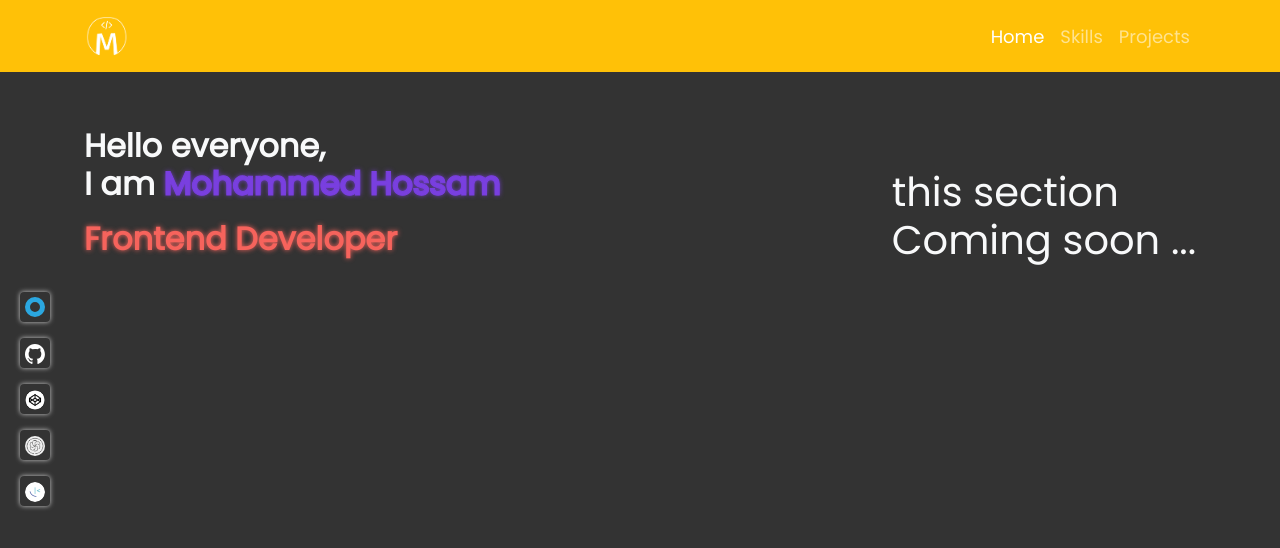
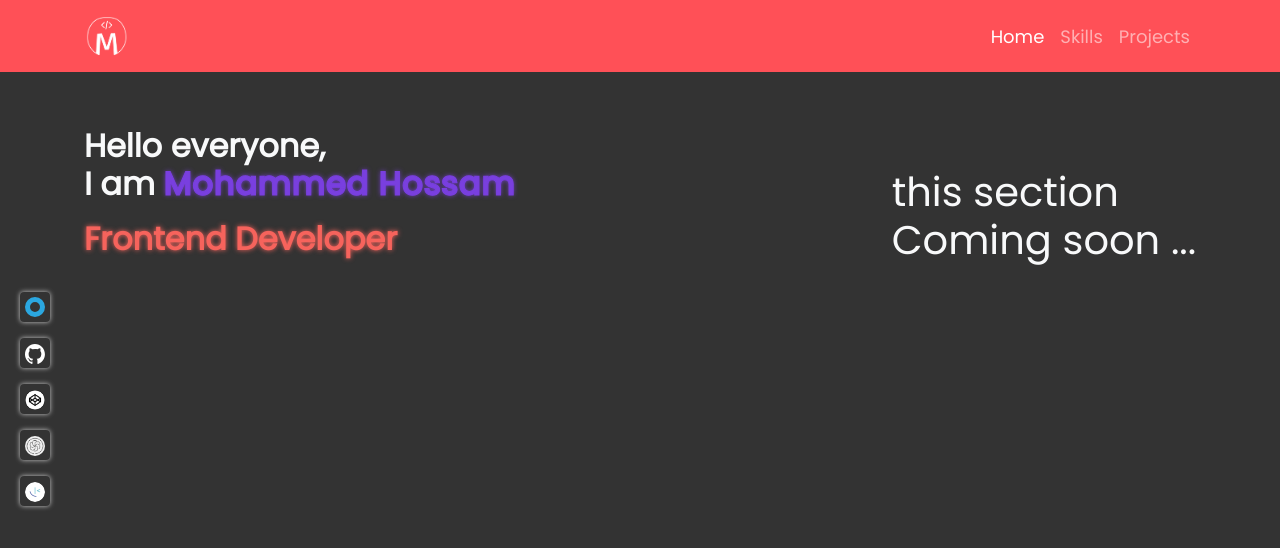
Before and after one commit to 687edf53/My_Profile, a React (Vite) app: page / in a window 1280 px wide. Shown: the top 548 px of the page. Built offline with nearby package versions, Linux system fonts and the light colour scheme.

Commit message:
few updates 2

```diff
--- a/src/Components/Navbar.jsx
+++ b/src/Components/Navbar.jsx
@@ -6,8 +6,8 @@ export default function Navbar() {
 
   return (
     <>
-      <nav className="navbar bg-warning navbar-dark navbar-expand-lg">
-        <div className="container">
+      <nav className="navbar navbar-dark navbar-expand-lg" style={{backgroundColor: '#FF5057'}}>
+        <div className="container justify-content-evenly">
           <a className="navbar-brand" href="#">
             <img src={light_logo} alt="logo" />
           </a>
--- a/src/Components/css/Home.css
+++ b/src/Components/css/Home.css
@@ -3,6 +3,7 @@
   -webkit-text-stroke: 1px #793FDF;
   color: #793FDF;
   text-shadow: 0 0 5px #793FDF;
+  letter-spacing: 1px;
 }
 
 .home h2 {
```
